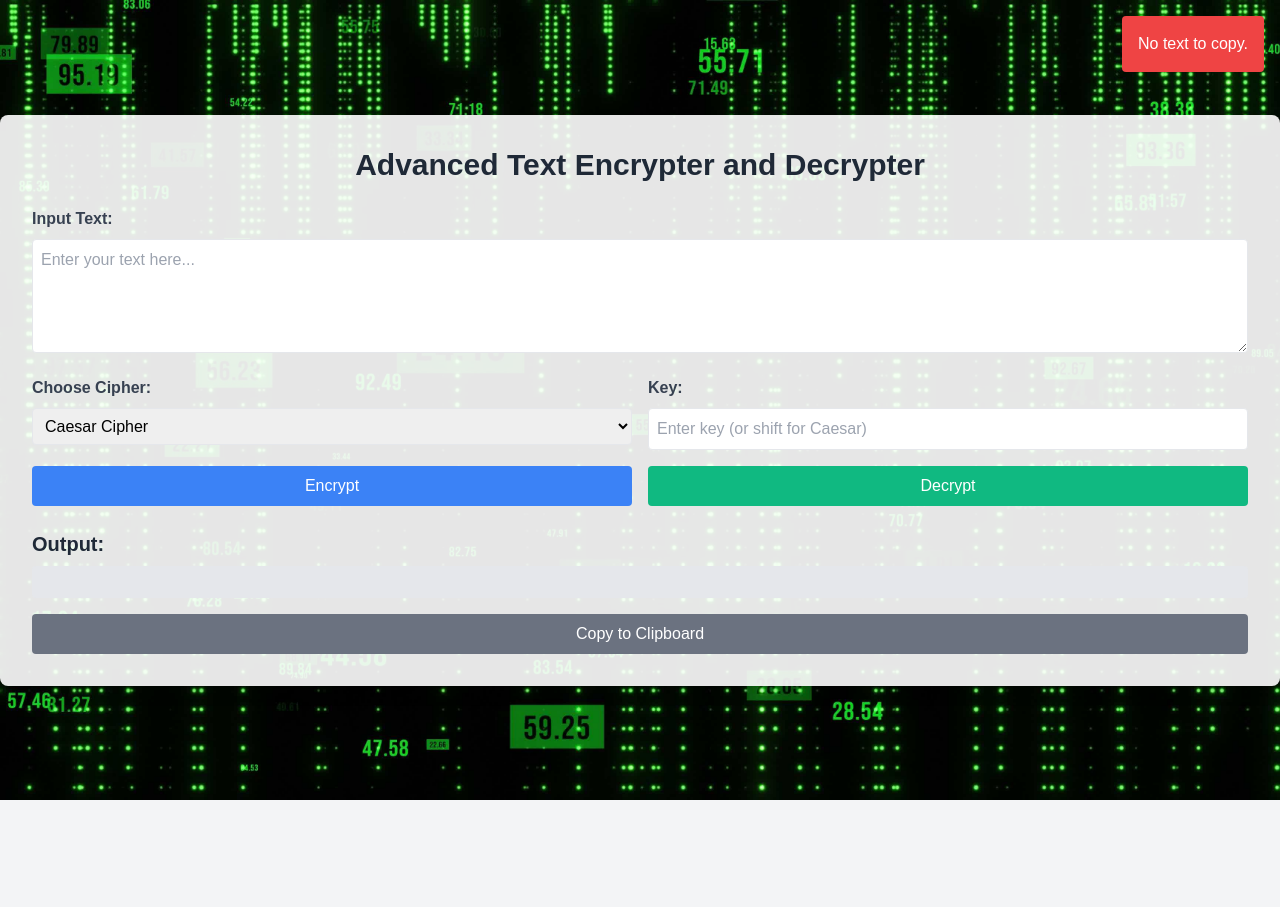
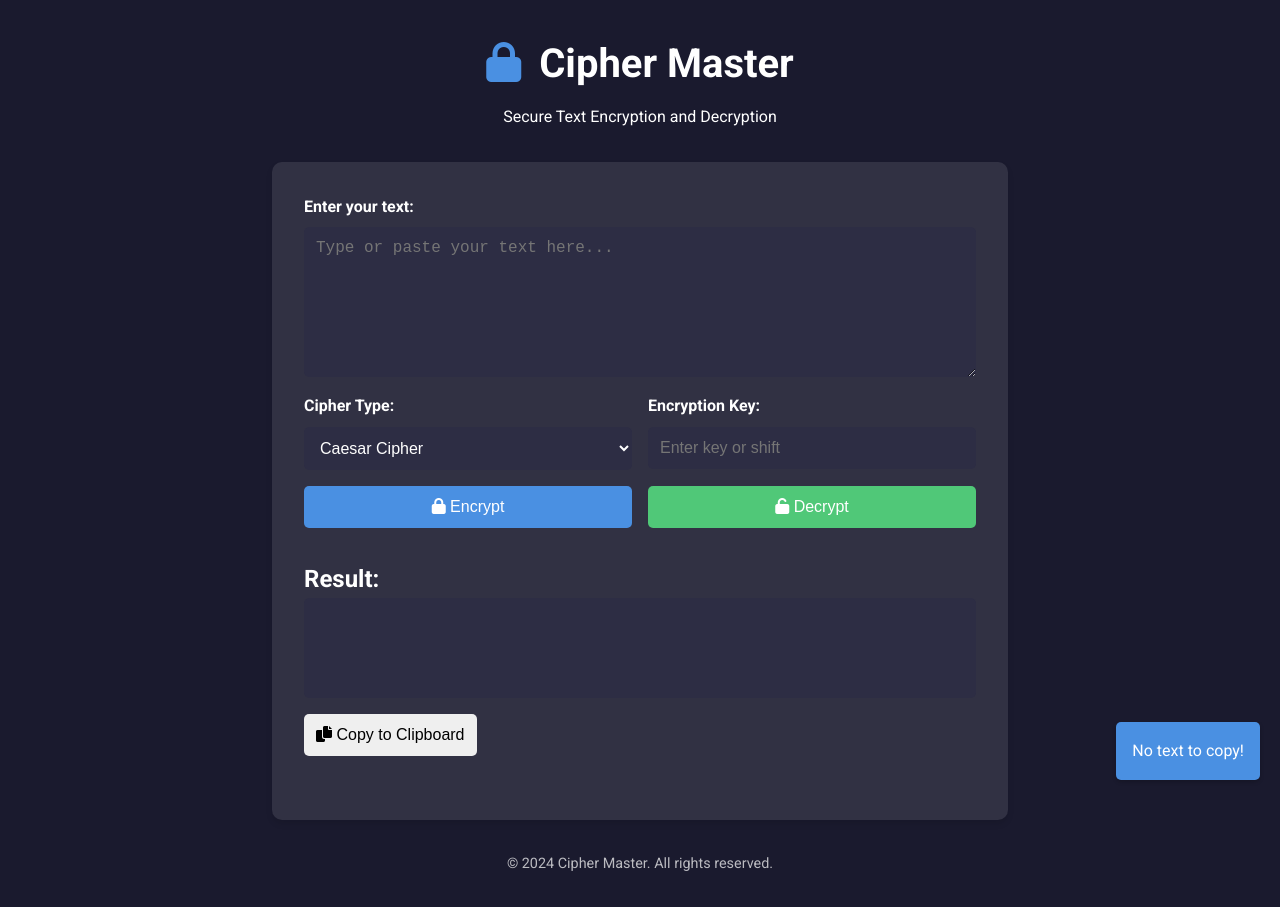
Before and after one commit to dev-mirpuri/cipher_master, a plain HTML site: page static/index.html in a window 1280 px wide. Both pictures are taken after a click on the button "Copy to Clipboard". Before the commit the page ends 800 px from the top, so only its background shows below. Drawn offline with nearby package versions, Linux system fonts and the light colour scheme.

Commit message:
updated whole front end

```diff
--- a/static/app.js
+++ b/static/app.js
@@ -6,72 +6,91 @@ document.addEventListener('DOMContentLoaded', () => {
     const decryptBtn = document.getElementById('decryptBtn');
     const outputText = document.getElementById('outputText');
     const copyBtn = document.getElementById('copyBtn');
+    const notification = document.getElementById('notification');
 
-    function showNotification(message, type = 'info') {
-        const notification = document.createElement('div');
+    function showNotification(message) {
         notification.textContent = message;
-        notification.className = `fixed top-4 right-4 p-4 rounded text-white ${type === 'error' ? 'bg-red-500' : 'bg-green-500'}`;
-        document.body.appendChild(notification);
-        setTimeout(() => notification.remove(), 3000);
+        notification.classList.add('show');
+        setTimeout(() => {
+            notification.classList.remove('show');
+        }, 3000);
     }
 
-    function processText(action) {
-        const text = inputText.value.trim();
-        const cipher = cipherType.value;
-        const key = keyInput.value.trim();
-
-        if (!text) {
-            showNotification('Please enter some text to process.', 'error');
-            return;
+    function validateInput() {
+        if (!inputText.value.trim()) {
+            showNotification('Please enter some text to encrypt/decrypt.');
+            return false;
+        }
+        if (!keyInput.value.trim()) {
+            showNotification('Please enter a key or shift value.');
+            return false;
+        }
+        if (cipherType.value === 'caesar' && isNaN(keyInput.value)) {
+            showNotification('Please enter a numeric shift value for Caesar cipher.');
+            return false;
+        }
+        return true;
     }
 
-        if (cipher !== 'fernet' && !key) {
-            showNotification('Please enter a key.', 'error');
-            return;
+    async function processText(action) {
+        if (!validateInput()) return;
+
+        const data = {
+            cipher: cipherType.value,
+            text: inputText.value,
+            key: keyInput.value
+        };
+
+        try {
+            const response = await fetch(`/${action}`, {
+                method: 'POST',
+                headers: {
+                    'Content-Type': 'application/json',
+                },
+                body: JSON.stringify(data),
+            });
+
+            if (!response.ok) {
+                throw new Error('Network response was not ok');
             }
 
-        const data = { cipher, text, key };
-
-        fetch(`/${action}`, {
-            method: 'POST',
-            headers: { 'Content-Type': 'application/json' },
-            body: JSON.stringify(data),
-        })
-        .then(response => response.json())
-        .then(data => {
-            if (data.error) {
-                showNotification(data.error, 'error');
-            } else {
-                outputText.textContent = data[`${action}ed_text`];
+            const result = await response.json();
+            outputText.textContent = action === 'encrypt' ? result.encrypted_text : result.decrypted_text;
             showNotification(`Text ${action}ed successfully!`);
+        } catch (error) {
+            console.error('Error:', error);
+            showNotification('An error occurred. Please try again.');
         }
-        })
-        .catch(error => {
-            console.error('Error:', error);
-            showNotification('An error occurred. Please try again.', 'error');
-        });
     }
 
     encryptBtn.addEventListener('click', () => processText('encrypt'));
     decryptBtn.addEventListener('click', () => processText('decrypt'));
 
     copyBtn.addEventListener('click', () => {
-        const textToCopy = outputText.textContent;
-        if (textToCopy) {
-            navigator.clipboard.writeText(textToCopy)
+        if (!outputText.textContent) {
+            showNotification('No text to copy!');
+            return;
+        }
+        navigator.clipboard.writeText(outputText.textContent)
             .then(() => showNotification('Copied to clipboard!'))
             .catch(err => {
                 console.error('Error copying text: ', err);
-                    showNotification('Failed to copy text.', 'error');
+                showNotification('Failed to copy text. Please try again.');
             });
-        } else {
-            showNotification('No text to copy.', 'error');
-        }
     });
 
+    // Add animation to the input text area
+    inputText.addEventListener('focus', () => {
+        inputText.style.boxShadow = '0 0 10px rgba(74, 144, 226, 0.5)';
+    });
+
+    inputText.addEventListener('blur', () => {
+        inputText.style.boxShadow = 'none';
+    });
+
+    // Dynamic key input label
     cipherType.addEventListener('change', () => {
-        const isFernet = cipherType.value === 'fernet';
-        keyInput.placeholder = isFernet ? 'No key required for Fernet' : 'Enter key (or shift for Caesar)';
-        keyInput.disabled = isFernet;
+        const label = document.querySelector('label[for="keyInput"]');
+        label.textContent = cipherType.value === 'caesar' ? 'Shift Value:' : 'Encryption Key:';
     });
 });
--- a/static/index.html
+++ b/static/index.html
@@ -1,48 +1,59 @@
-<!DOCTYPE html>
 <html lang="en">
 <head>
     <meta charset="UTF-8">
     <meta name="viewport" content="width=device-width, initial-scale=1.0">
-    <title>Advanced Text Encrypter and Decrypter</title>
-    <link rel="stylesheet" href="https://cdnjs.cloudflare.com/ajax/libs/tailwindcss/2.2.19/tailwind.min.css">
+    <title>Cipher Master - Text Encryption and Decryption</title>
+    <link rel="stylesheet" href="https://cdnjs.cloudflare.com/ajax/libs/font-awesome/6.0.0-beta3/css/all.min.css">
     <link rel="stylesheet" href="style.css">
 </head>
-<body class="bg-gray-100 min-h-screen flex items-center justify-center">
-    <div class="container mx-auto p-8 bg-white shadow-lg rounded-lg">
-        <h1 class="text-3xl font-bold mb-6 text-center text-gray-800">Advanced Text Encrypter and Decrypter</h1>
+<body>
+    <div class="app-container">
+        <header>
+            <h1><i class="fas fa-lock"></i> Cipher Master</h1>
+            <p>Secure Text Encryption and Decryption</p>
+        </header>
 
-        <div class="mb-4">
-            <label for="inputText" class="block mb-2 font-semibold text-gray-700">Input Text:</label>
-            <textarea id="inputText" class="w-full p-2 border rounded" rows="4" placeholder="Enter your text here..."></textarea>
+        <main>
+            <div class="input-section">
+                <div class="input-group">
+                    <label for="inputText">Enter your text:</label>
+                    <textarea id="inputText" placeholder="Type or paste your text here..."></textarea>
                 </div>
 
-        <div class="flex mb-4">
-            <div class="w-1/2 pr-2">
-                <label for="cipherType" class="block mb-2 font-semibold text-gray-700">Choose Cipher:</label>
-                <select id="cipherType" class="w-full p-2 border rounded">
+                <div class="options-group">
+                    <div class="select-wrapper">
+                        <label for="cipherType">Cipher Type:</label>
+                        <select id="cipherType">
                             <option value="caesar">Caesar Cipher</option>
                             <option value="vigenere">Vigenère Cipher</option>
-                    <option value="fernet">Fernet (Modern Encryption)</option>
                         </select>
                     </div>
-            <div class="w-1/2 pl-2">
-                <label for="keyInput" class="block mb-2 font-semibold text-gray-700">Key:</label>
-                <input type="text" id="keyInput" class="w-full p-2 border rounded" placeholder="Enter key (or shift for Caesar)">
+
+                    <div class="input-wrapper">
+                        <label for="keyInput">Encryption Key:</label>
+                        <input type="text" id="keyInput" placeholder="Enter key or shift">
                     </div>
                 </div>
 
-        <div class="flex space-x-4 mb-6">
-            <button id="encryptBtn" class="flex-1 bg-blue-500 text-white p-2 rounded hover:bg-blue-600 transition duration-200">Encrypt</button>
-            <button id="decryptBtn" class="flex-1 bg-green-500 text-white p-2 rounded hover:bg-green-600 transition duration-200">Decrypt</button>
+                <div class="button-group">
+                    <button id="encryptBtn" class="btn primary"><i class="fas fa-lock"></i> Encrypt</button>
+                    <button id="decryptBtn" class="btn secondary"><i class="fas fa-unlock"></i> Decrypt</button>
+                </div>
             </div>
 
-        <div class="mb-4">
-            <h2 class="text-xl font-semibold mb-2 text-gray-800">Output:</h2>
-            <p id="outputText" class="p-4 bg-gray-200 rounded min-h-[100px]"></p>
+            <div class="output-section">
+                <h2>Result:</h2>
+                <div id="outputText" class="output-box"></div>
+                <button id="copyBtn" class="btn"><i class="fas fa-copy"></i> Copy to Clipboard</button>
+            </div>
+        </main>
+
+        <footer>
+            <p>&copy; 2024 Cipher Master. All rights reserved.</p>
+        </footer>
     </div>
 
-        <button id="copyBtn" class="w-full bg-gray-500 text-white p-2 rounded hover:bg-gray-600 transition duration-200">Copy to Clipboard</button>
-    </div>
+    <div id="notification" class="notification"></div>
 
     <script src="app.js"></script>
 </body>
--- a/static/style.css
+++ b/static/style.css
@@ -1,14 +1,153 @@
-body {
-    font-family: 'Arial', sans-serif;
-    background-image: url('pic.jpg');
-    background-size: cover;
-    background-attachment: fixed;
+@import url('https://fonts.googleapis.com/css2?family=Roboto:wght@300;400;700&display=swap');
+
+:root {
+    --primary-color: #4a90e2;
+    --secondary-color: #50c878;
+    --background-color: #1a1a2e;
+    --text-color: #ffffff;
+    --input-bg: #2d2d44;
 }
 
-.container {
-    background-color: rgba(255, 255, 255, 0.9);
+* {
+    margin: 0;
+    padding: 0;
+    box-sizing: border-box;
 }
 
-#outputText {
-    word-break: break-all;
+body {
+    font-family: 'Roboto', sans-serif;
+    background-color: var(--background-color);
+    color: var(--text-color);
+    line-height: 1.6;
 }
+
+.app-container {
+    max-width: 800px;
+    margin: 0 auto;
+    padding: 2rem;
+}
+
+header {
+    text-align: center;
+    margin-bottom: 2rem;
+}
+
+h1 {
+    font-size: 2.5rem;
+    margin-bottom: 0.5rem;
+}
+
+h1 i {
+    margin-right: 0.5rem;
+    color: var(--primary-color);
+}
+
+main {
+    background: rgba(255, 255, 255, 0.1);
+    border-radius: 10px;
+    padding: 2rem;
+    box-shadow: 0 4px 6px rgba(0, 0, 0, 0.1);
+}
+
+.input-section, .output-section {
+    margin-bottom: 2rem;
+}
+
+label {
+    display: block;
+    margin-bottom: 0.5rem;
+    font-weight: bold;
+}
+
+textarea, input[type="text"], select {
+    width: 100%;
+    padding: 0.75rem;
+    margin-bottom: 1rem;
+    background-color: var(--input-bg);
+    border: none;
+    border-radius: 5px;
+    color: var(--text-color);
+    font-size: 1rem;
+}
+
+textarea {
+    height: 150px;
+    resize: vertical;
+}
+
+.options-group {
+    display: flex;
+    justify-content: space-between;
+    gap: 1rem;
+}
+
+.select-wrapper, .input-wrapper {
+    flex: 1;
+}
+
+.button-group {
+    display: flex;
+    gap: 1rem;
+}
+
+.btn {
+    flex: 1;
+    padding: 0.75rem;
+    font-size: 1rem;
+    border: none;
+    border-radius: 5px;
+    cursor: pointer;
+    transition: background-color 0.3s ease;
+}
+
+.btn.primary {
+    background-color: var(--primary-color);
+    color: white;
+}
+
+.btn.secondary {
+    background-color: var(--secondary-color);
+    color: white;
+}
+
+.btn:hover {
+    opacity: 0.9;
+}
+
+.output-box {
+    background-color: var(--input-bg);
+    border-radius: 5px;
+    padding: 1rem;
+    min-height: 100px;
+    margin-bottom: 1rem;
+}
+
+footer {
+    text-align: center;
+    margin-top: 2rem;
+    font-size: 0.9rem;
+    opacity: 0.7;
+}
+
+.notification {
+    position: fixed;
+    bottom: 20px;
+    right: 20px;
+    background-color: var(--primary-color);
+    color: white;
+    padding: 1rem;
+    border-radius: 5px;
+    box-shadow: 0 2px 4px rgba(0, 0, 0, 0.2);
+    opacity: 0;
+    transition: opacity 0.3s ease;
+}
+
+.notification.show {
+    opacity: 1;
+}
+
+@media (max-width: 600px) {
+    .options-group {
+        flex-direction: column;
+    }
+}
```
Lines whose indentation alone changed are shown as unchanged.
